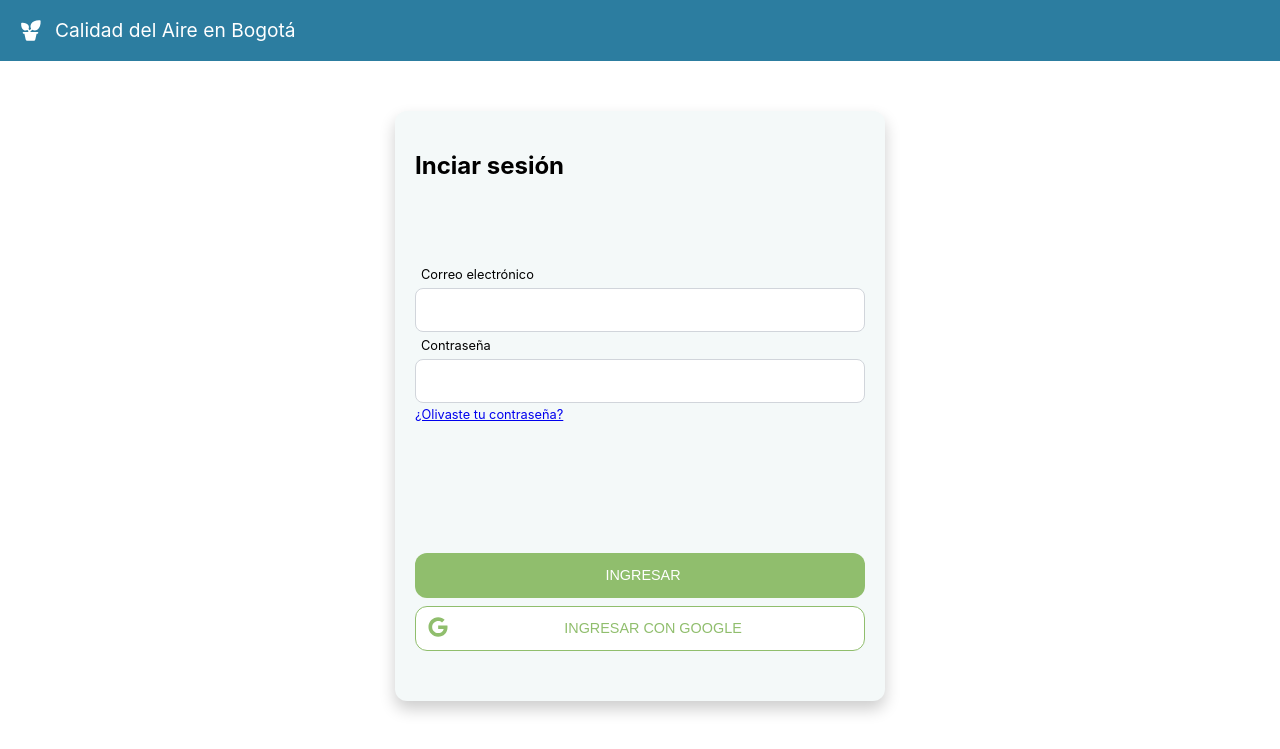
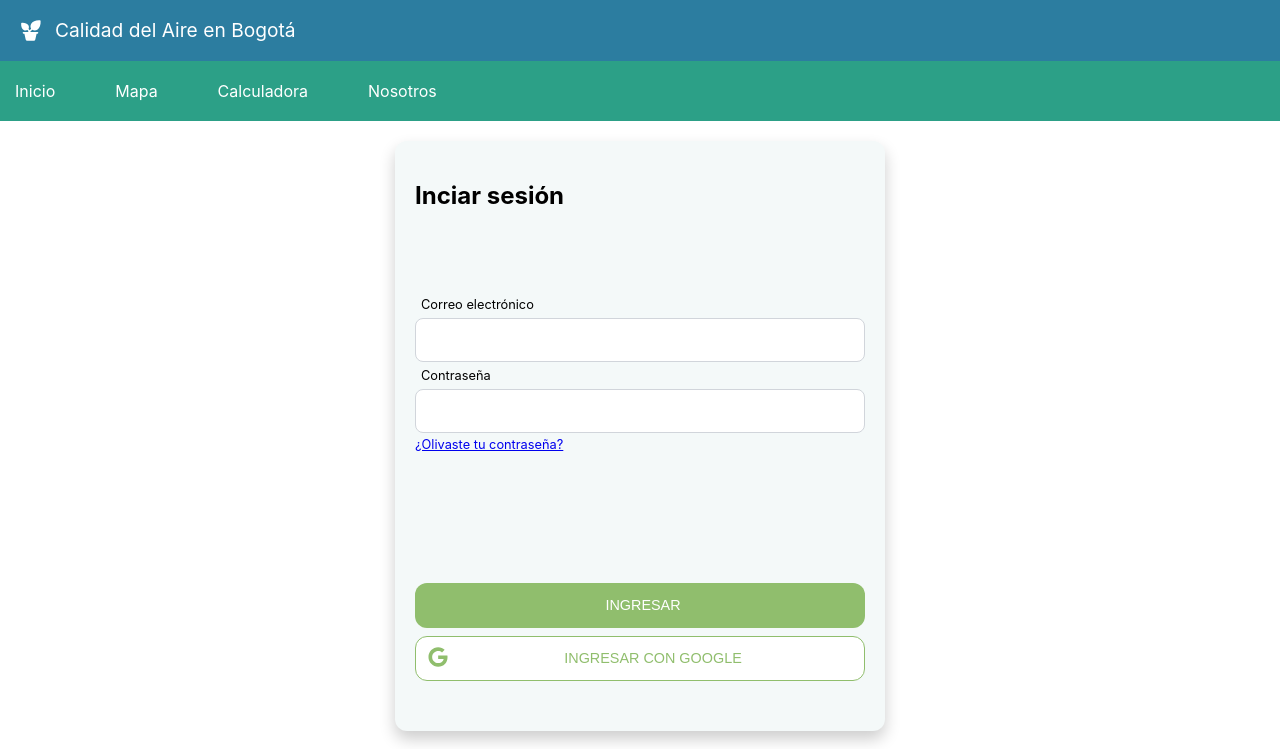
Before and after one commit to judisarodev/air-quality-frontend, a React (Create React App) app: page / in a window 1280 px wide. Shown: the top 749 px of the page. Built offline with nearby package versions, Linux system fonts and the light colour scheme; the HTML template or start-up script is replaced by a standard one.

Commit message:
Se agrega componente para mapa

```diff
--- a/src/App.js
+++ b/src/App.js
@@ -1,12 +1,10 @@
-import logo from './logo.svg';
 import './App.css';
-import { useState } from 'react';
 import {MainView} from './views/MainView.js'
 import {CalculatorView} from './views/CalculatorView.js'
 import { Header } from './components/Herader.js';
 import { Footer } from './components/Footer.js';
-
 import { BrowserRouter as Router, Routes, Route } from "react-router-dom";
+import { MapView } from './views/MapView.js';
 
 
 function App() {
@@ -16,7 +14,8 @@ function App() {
       <Router>
         <Routes>
           <Route path="/" element={<MainView />} />
-          <Route path="/about" element={<CalculatorView />} />
+          <Route path="/mapa" element={<MapView />} />
+          <Route path="/calculadora" element={<CalculatorView />} />
         </Routes>
       </Router>
       <Footer />
--- a/src/components/Button.js
+++ b/src/components/Button.js
@@ -1,9 +1,7 @@
 import React from 'react'
 import './../styles/button.css'
-import { Navigate, useNavigate } from 'react-router-dom';
 
 const Button = ({ text, primary = true, icon, action }) => {
-    const navigate = useNavigate();
 
     const styles = {
         backgroundColor: primary ? '#90BE6D' : 'white',
@@ -12,7 +10,7 @@ const Button = ({ text, primary = true, icon, action }) => {
     }
 
     return(<>
-        <button type='button' className='btn' onClick={() => navigate("/about")} style={styles}><span>{ icon }</span><p>{ text }</p></button>
+        <button type='button' className='btn' onClick={action} style={styles}><span>{ icon }</span><p>{ text }</p></button>
     </>);
 }
 
--- a/src/components/Login.js
+++ b/src/components/Login.js
@@ -3,9 +3,16 @@ import React from "react";
 import { Button } from "./Button";
 import { FaGoogle } from "react-icons/fa";
 import { Input } from "./Input";
-
+import { useNavigate } from 'react-router-dom';
 
 const Login = () => {
+
+    const navigate = useNavigate();
+
+    function login(){
+        navigate('/mapa');
+    }
+
     return(<div className="login__box">
         <h2>Inciar sesión</h2>
         <form className="login__form">
@@ -15,8 +22,8 @@ const Login = () => {
                 <a href="/">¿Olivaste tu contraseña?</a>
             </div>
             <div>
-                <Button text={'INGRESAR'}/>
-                <Button text={'INGRESAR CON GOOGLE'} icon={<FaGoogle size={20}/>} primary={false} />
+                <Button text={'INGRESAR'} action={login}/>
+                <Button text={'INGRESAR CON GOOGLE'} icon={<FaGoogle size={20}/>} primary={false} action = {login}/>
             </div>
         </form>
     </div>);
--- /dev/null
+++ b/src/components/Nav.js
@@ -0,0 +1,34 @@
+import React from "react";
+import './../styles/nav.css';
+import { useNavigate } from "react-router-dom";
+
+const Nav = () => {
+
+    const items = [{
+        name: 'Inicio',
+        link: '/'
+    }, {
+        name: 'Mapa',
+        link: '/mapa'
+    }, {
+        name: 'Calculadora',
+        link: '/calculadora'
+    }, {
+        name: 'Nosotros',
+        link: '/nosotros'
+    },]
+
+    const navigate = useNavigate();
+
+    return (<>
+        <div className="nav-container">
+            <nav className="nav-components">
+                {items.map(i => {
+                    return <p onClick={() => navigate(i.link)} className="nav-components__item">{i.name}</p>
+                })}
+            </nav>
+        </div>
+    </>)
+}
+
+export { Nav }
--- a/src/components/TimeLine.js
+++ b/src/components/TimeLine.js
@@ -9,7 +9,6 @@ const TimeLine = () => {
 
     React.useEffect(() => {
         setActiveIndex(0);
-        console.log('a', activeIndex);
     }, [])
 
     return(<div className='timeline__container'>
@@ -20,7 +19,7 @@ const TimeLine = () => {
                 backgroundColor: active ? '#90BE6D' : 'white',
                 color: active ? 'white': 'black',
             }
-            return(<div style={styles} className='timeline__hour' onClick={() => setActiveIndex(index)}>
+            return(<div style={styles} key={index} className='timeline__hour' onClick={() => setActiveIndex(index)}>
                 <p>{ t }</p>
             </div>);
         })}
--- a/src/styles/calculatorview.css
+++ b/src/styles/calculatorview.css
@@ -1,4 +1,4 @@
-.calculator-view{
+.calculator-view > div{
     display: flex;
     flex-wrap: wrap;
     padding: 10px;
--- /dev/null
+++ b/src/styles/mapview.css
@@ -0,0 +1,5 @@
+.map-view{
+    min-height: 100vh;
+    width: 100%;
+
+}
--- /dev/null
+++ b/src/styles/nav.css
@@ -0,0 +1,25 @@
+.nav-container{
+    position: relative;
+    margin-bottom: 30px;
+}
+.nav-components {
+    height: 60px;
+    padding: 0px;
+    margin: 0px;
+    width: 100%;
+    position: absolute;
+    align-items: center;
+    background-color: #2CA087;
+    gap: 30px;
+    display: flex;
+    top: 0;
+}
+.nav-components__item{
+    color: white;
+    margin: 0px;
+    padding: 15px;
+}
+.nav-components__item:hover{
+    text-decoration: underline;
+    cursor: pointer;
+}
--- a/src/views/CalculatorView.js
+++ b/src/views/CalculatorView.js
@@ -3,12 +3,16 @@ import { Prediction } from './../components/Prediction';
 import { Instructions } from './../components/Instructions';
 import { Calculator } from "../components/Calculator";
 import './../styles/calculatorview.css'
+import { Nav } from "../components/Nav";
 
 const CalculatorView = () =>{
     return <div className="calculator-view">
-        <Calculator/>
-        <Prediction/>
-        <Instructions/>
+        <Nav />
+        <div>
+            <Calculator/>
+            <Prediction/>
+            <Instructions/>
+        </div>
     </div>
 }
 export {CalculatorView}
--- a/src/views/MainView.js
+++ b/src/views/MainView.js
@@ -2,9 +2,11 @@ import React from "react";
 import { Login } from "../components/Login";
 import { TimeLine } from "../components/TimeLine";
 import './../styles/mainview.css'
+import { Nav } from "../components/Nav";
 
 const MainView = () =>{
     return(<>
+        <Nav />
         <div className="main-view__content-container">
             <Login/>
             <TimeLine />
--- /dev/null
+++ b/src/views/MapView.js
@@ -0,0 +1,29 @@
+import React from 'react';
+import { Nav } from '../components/Nav';
+import './../styles/mapview.css'
+const MapView = () => {
+    return(<div className='map-view'>
+        <Nav />
+        <div>
+
+        </div>
+        <div>
+            <div>
+
+            </div>
+            <div>
+                <iframe
+                title="Mapa de Bogotá con Google Maps"
+                src="https://www.google.com/maps/embed?pb=!1m18!1m12!1m3!1d63624.47896915842!2d-74.18088298123638!3d4.67754289349356!2m3!1f0!2f0!3f0!3m2!1i1024!2i768!4f13.1!3m3!1m2!1s0x8e3f9c5fa5d2a31d%3A0xa5f9c78731920c46!2zRm9udGliw7NuLCBCb2dvdMOh!5e0!3m2!1ses!2sco!4v1743989479647!5m2!1ses!2sco"
+                width="600"
+                height="450"
+                style={{border:0, pointerEvents: 'none'}}
+                loading="lazy"
+                referrerpolicy="no-referrer-when-downgrade"></iframe>
+            </div>
+        </div>
+    </div>)
+
+}
+
+export {MapView}
```
